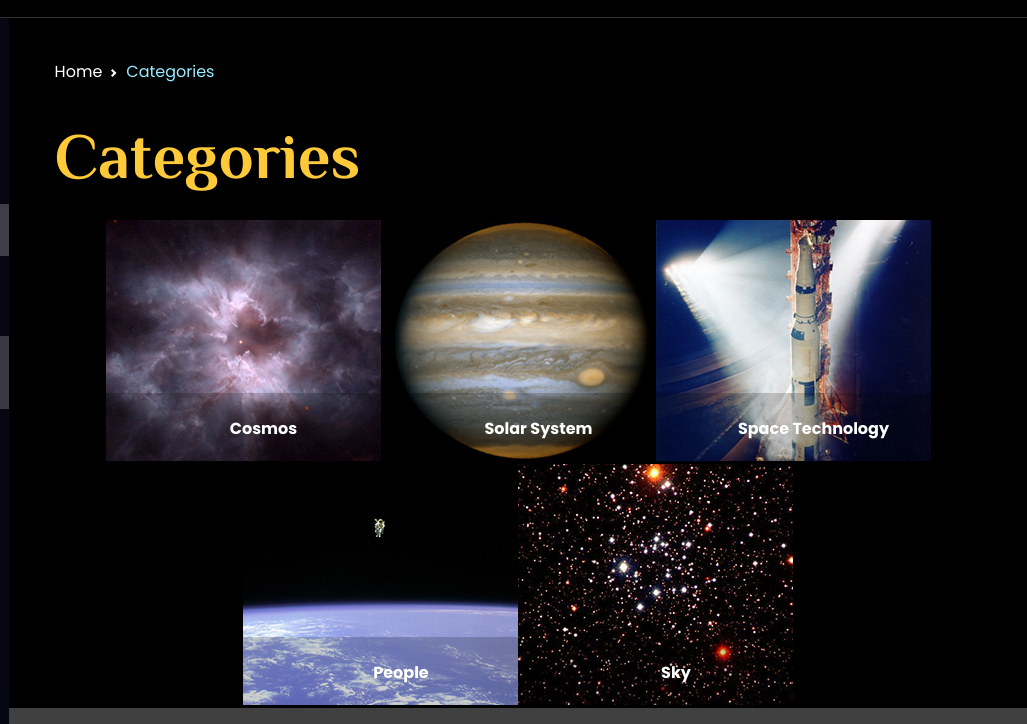
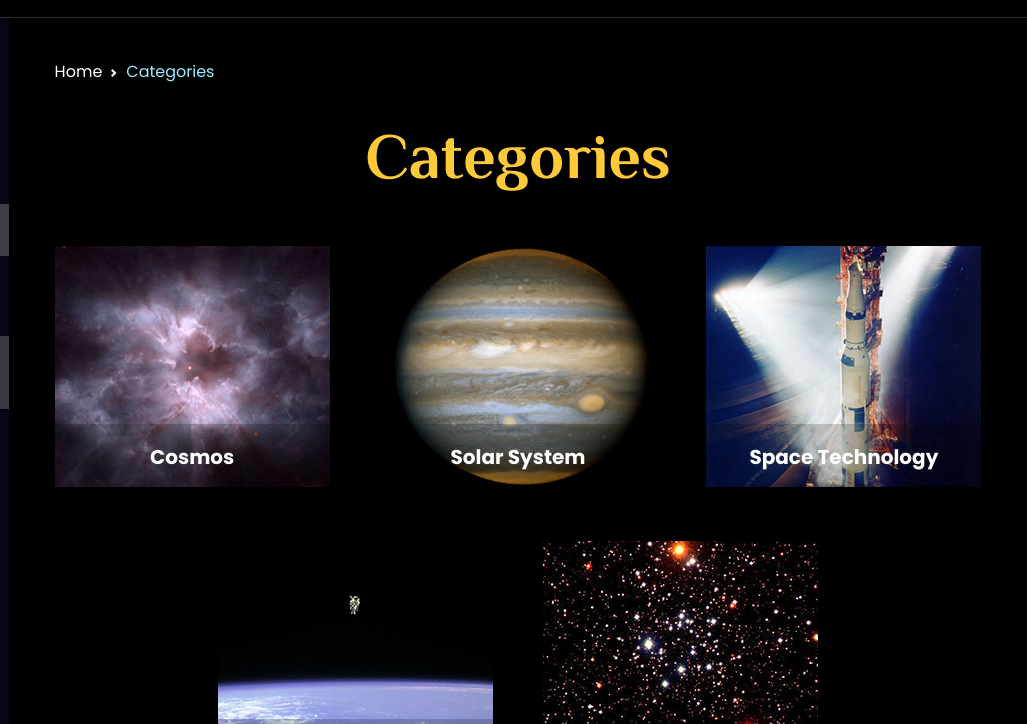
Before and after one commit to wang0857/mtm6302-capstone-wang0857, a plain HTML site: page categories.html in a window 1280 px wide. Shown: the part 76-800 px from the top of the page, 253-1280 px from the left. Drawn offline with nearby package versions, Linux system fonts and the light colour scheme.

Commit message:
Styled the categories page

```diff
--- a/categories.html
+++ b/categories.html
@@ -159,50 +159,50 @@
                 </div>
 
                 <!-- Heading -->
-                <h1>Categories</h1>
+                <h1 class="text-center">Categories</h1>
 
                 <!-- Categories -->
-                <div class="d-flex flex-wrap justify-content-center align-items-center">
-                    <div class="picture-container">
+                <div class="categories">
+                    <a class="picture-container" href="./categories/cosmos.html">
                         <picture>
                             <source media="(min-width:1200px)" srcset="./image/cosmos-275x241.jpg">
                             <source media="(max-width:1199px)" srcset="./image/cosmos-275x200.jpg">
                             <img src="./image/cosmos-275x241.jpg" alt="Cosmos">
                         </picture>
                         <p class="fw-bold text-center">Cosmos</p>
-                    </div>
-                    <div class="picture-container">
+                    </a>
+                    <a class="picture-container" href="./categories/solar-system.html">
                         <picture>
                             <source media="(min-width:1200px)" srcset="./image/solar-system-275x241.jpg">
                             <source media="(max-width:1199px)" srcset="./image/solar-system-275x200.jpg">
                             <img src="./image/solar-system-275x241.jpg" alt="Solar System">
                         </picture>
                         <p class="fw-bold text-center">Solar System</p>
-                    </div>
-                    <div class="picture-container">
+                    </a>
+                    <a class="picture-container" href="./categories/space-technology.html">
                         <picture>
                             <source media="(min-width:1200px)" srcset="./image/space-tech-275x241.jpg">
                             <source media="(max-width:1199px)" srcset="./image/space-tech-275x200.jpg">
                             <img src="./image/space-tech-275x241.jpg" alt="Space Technology">
                         </picture>
                         <p class="fw-bold text-center">Space Technology</p>
-                    </div>
-                    <div class="picture-container">
+                    </a>
+                    <a class="picture-container" href="./categories/people.html">
                         <picture>
                             <source media="(min-width:1200px)" srcset="./image/people-275x241.jpg">
                             <source media="(max-width:1199px)" srcset="./image/people-275x200.jpg">
                             <img src="./image/people-275x241.jpg" alt="People">
                         </picture>
                         <p class="fw-bold text-center">People</p>
-                    </div>
-                    <div class="picture-container">
+                    </a>
+                    <a class="picture-container" href="./categories/sky.html">
                         <picture>
                             <source media="(min-width:1200px)" srcset="./image/sky-275x241.jpg">
                             <source media="(max-width:1199px)" srcset="./image/sky-275x200.jpg">
                             <img src="./image/sky-275x241.jpg" alt="Sky">
                         </picture>
                         <p class="fw-bold text-center">Sky</p>
-                    </div>
+                    </a>
                 </div>
             </main>
 
--- a/scss/style.scss
+++ b/scss/style.scss
@@ -784,6 +784,35 @@ button {
             margin: 1em 0em;
         }
     }
+
+    /* =========================================================================== */
+    /* Categories Page */
+    /* =========================================================================== */
+    .categories {
+        display: flex;
+        flex-wrap: wrap;
+        justify-content: center;
+        align-items: center;
+        gap: 3.18em;
+        max-width: 58em;
+        margin: 3.6em auto;
+
+        p {
+            font-size: 1.25em;
+            padding: 1em 0em;
+            transition: .3s all ease-in;
+
+            &:hover {
+                padding: 121.5px 0px;
+                background-color: #00000075;
+            }
+        }
+
+        picture:hover+p {
+            padding: 121.5px 0px;
+            background-color: #00000075;
+        }
+    }
 }
 
 /* =========================================================================== */
```
Also changed, not shown: css/style.css, 1 other file.
